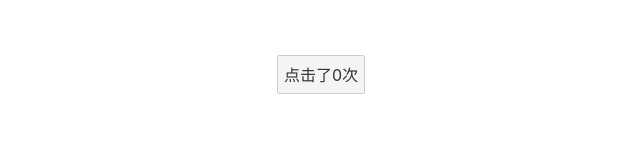
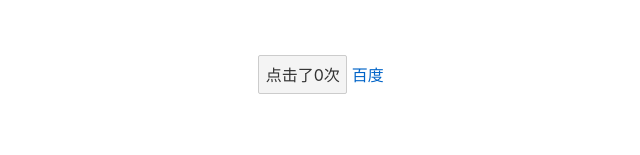
Before and after one commit to igsnow/fleshy, a Svelte app: page / in a window 1280 px wide. Shown: the part 132-287 px from the top of the page, without its empty margins (319-959 px from the left). Built offline with nearby package versions, Linux system fonts and the light colour scheme.

Commit message:
按钮上可以绑定多个click事件

```diff
--- a/src/App.svelte
+++ b/src/App.svelte
@@ -1,17 +1,30 @@
 <script>
     export let name;
-	let n = 0
+    let n = 0;
     function addn() {
-		n++
-		console.log('n ', n);
+        n++;
+        console.log("n ", n);
     }
+
+    function click1() {
+        console.log("触发了click1");
+    }
+
+    function click2() {
+        console.log("触发了click2");
+    }
+
+    const href = "http://www.baidu.com/";
 </script>
 
 <main>
     <h1>Hello {name}!</h1>
 
+    <button on:click={addn} on:click={click1} on:click={click2}
+        >点击了{n}次</button
+    >
 
-	<button on:click={addn}>点击了{ n }次</button>
+    <a {href} target="_bank">百度</a>
 </main>
 
 <style>
```
Lines whose indentation alone changed are shown as unchanged.
